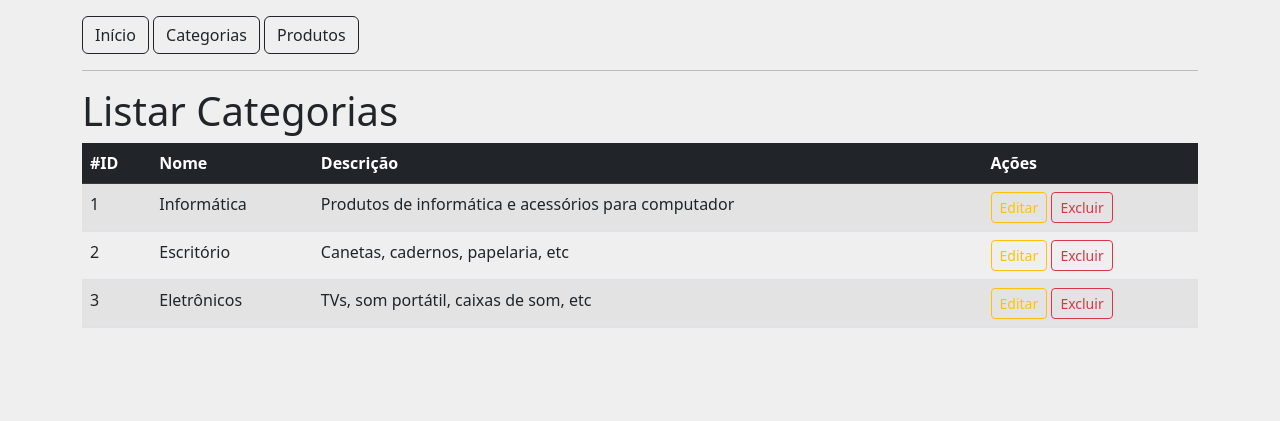
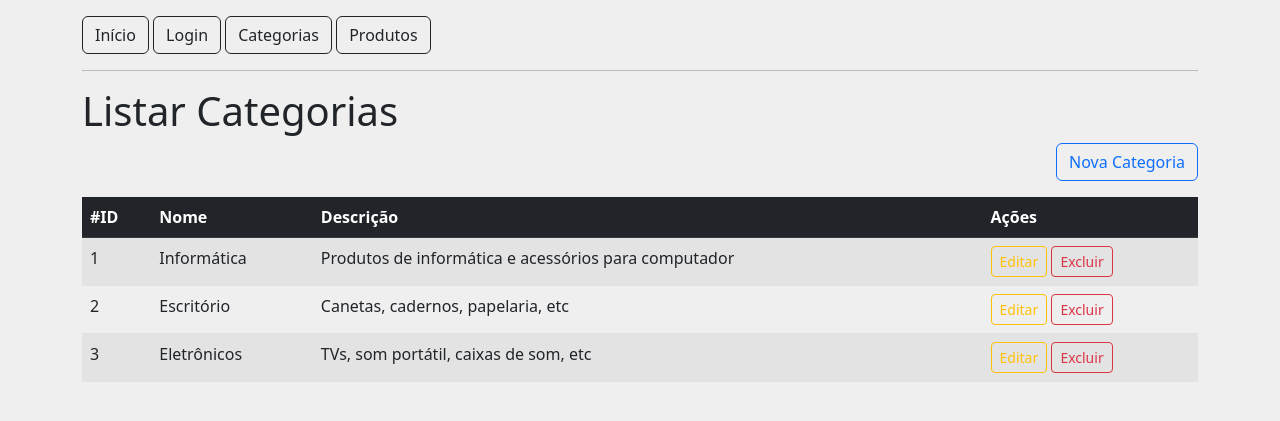
Before and after one commit to arthur-fellipe/beacademy-devstart-php-db, a PHP site: page /category in a window 1280 px wide. Shown: the top 421 px of the page. Run offline with PHP 8.4, Linux system fonts and the light colour scheme; data comes from the database, SQL or seed files in the repository.

Commit message:
Inclui melhorias visuais

```diff
--- a/projeto-final/src/Controller/AbstractController.php
+++ b/projeto-final/src/Controller/AbstractController.php
@@ -13,10 +13,17 @@ abstract class AbstractController
         include dirname(__DIR__)."/View/_partials/footer.php";
     }
 
-    public function renderMessage(string $message): void
+    public function renderMessageProduct(string $message): void
     {
         include dirname(__DIR__)."/View/_partials/head.php";
-        include dirname(__DIR__).'/View/_partials/message.php';
+        include dirname(__DIR__).'/View/_partials/messageProduct.php';
+        include dirname(__DIR__)."/View/_partials/footer.php";
+    }
+
+    public function renderMessageCategory(string $message): void
+    {
+        include dirname(__DIR__)."/View/_partials/head.php";
+        include dirname(__DIR__).'/View/_partials/messageCategory.php';
         include dirname(__DIR__)."/View/_partials/footer.php";
     }
 }
--- a/projeto-final/src/Controller/CategoryController.php
+++ b/projeto-final/src/Controller/CategoryController.php
@@ -30,7 +30,7 @@ class CategoryController extends AbstractController {
             $result = $con->prepare($query);
             $result->execute();
 
-            echo 'Pronto, categoria inserida!';
+            parent::renderMessageCategory('Pronto, categoria inserida!');
         }
         parent::render('category/add');
     }
@@ -46,7 +46,7 @@ class CategoryController extends AbstractController {
         $result = $con->prepare($query);
         $result->execute();
 
-        echo 'Pronto, categoria excluída!';
+        parent::renderMessageCategory('Pronto, categoria excluída!');
     }
 
     public function editAction(): void
@@ -64,7 +64,7 @@ class CategoryController extends AbstractController {
             $result = $con->prepare($queryUpdate);
             $result->execute();
 
-            echo 'Pronto, categoria editada!';
+            parent::renderMessageCategory('Pronto, categoria editada!');
         }
 
         $query = "SELECT * FROM tb_category WHERE id='{$id}'";
--- a/projeto-final/src/Controller/ErrorController.php
+++ b/projeto-final/src/Controller/ErrorController.php
@@ -9,5 +9,6 @@ class ErrorController extends AbstractController
     public function notFoundAction(): void
     {
         parent::render('error/notFound');
+        include dirname(__DIR__).'/View/img/404.svg';
     }
 }
--- a/projeto-final/src/Controller/IndexController.php
+++ b/projeto-final/src/Controller/IndexController.php
@@ -8,6 +8,7 @@ class IndexController extends AbstractController {
     public function indexAction(): void
     {
         parent::render('index/index');
+        include dirname(__DIR__).'/View/img/home.svg';
     }
 
     public function loginAction(): void
--- a/projeto-final/src/Controller/ProductController.php
+++ b/projeto-final/src/Controller/ProductController.php
@@ -41,7 +41,7 @@ class ProductController extends AbstractController {
             $result = $con->prepare($query);
             $result->execute();
 
-            echo 'Pronto, produto cadastrado!';
+            parent::renderMessageProduct('Pronto, produto cadastrado!');
         }
 
         $result = $con->prepare('SELECT * FROM tb_category;');
@@ -61,7 +61,7 @@ class ProductController extends AbstractController {
         $result = $con->prepare($query);
         $result->execute();
 
-        parent::renderMessage('Pronto, produto excluído!');
+        parent::renderMessageProduct('Pronto, produto excluído!');
     }
 
     public function editAction(): void
@@ -82,7 +82,7 @@ class ProductController extends AbstractController {
             $result = $con->prepare($queryUpdate);
             $result->execute();
 
-            echo 'Pronto, produto editado!';
+            parent::renderMessageProduct('Pronto, produto editado!');
         }
 
         $product = $con->prepare("SELECT * FROM tb_product WHERE id='{$id}'");
--- a/projeto-final/src/View/_partials/head.php
+++ b/projeto-final/src/View/_partials/head.php
@@ -14,6 +14,7 @@
 
     <nav class="mt-3">
         <a href="/" class="btn btn-outline-dark">Início</a>
+        <a href="/login" class="btn btn-outline-dark">Login</a>
         <a href="/category" class="btn btn-outline-dark">Categorias</a>
         <a href="/product" class="btn btn-outline-dark">Produtos</a>
     </nav>
--- /dev/null
+++ b/projeto-final/src/View/_partials/messageCategory.php
@@ -0,0 +1,5 @@
+<div class="alert alert-success">
+    <?php echo $message; ?>
+
+    <a href="/category" class="btn btn-outline-dark">Ok</a>
+</div>
--- a/projeto-final/src/View/category/list.php
+++ b/projeto-final/src/View/category/list.php
@@ -1,4 +1,8 @@
 <h1>Listar Categorias</h1>
+
+<div class="mb-3 text-end">
+    <a href="/category/new" class="btn btn-outline-primary">Nova Categoria</a>
+</div>
 
 <table class="table table-hover table-striped">
     <thead class="table-dark">
--- a/projeto-final/src/View/index/login.php
+++ b/projeto-final/src/View/index/login.php
@@ -1 +1,7 @@
 <h1>Login</h1>
+<hr>
+<form action="">
+    <input class ="form-control mb-3" type="text" placeholder="Usuário">
+    <input class ="form-control mb-3" type="password" placeholder="Senha">
+    <button class="btn btn-primary">Entrar</button>
+</form>
```
Also changed, not shown: projeto-final/src/View/_partials/messageProduct.php (renamed from projeto-final/src/View/_partials/message.php), projeto-final/src/View/img/404.svg (added), projeto-final/src/View/img/home.svg (added).
